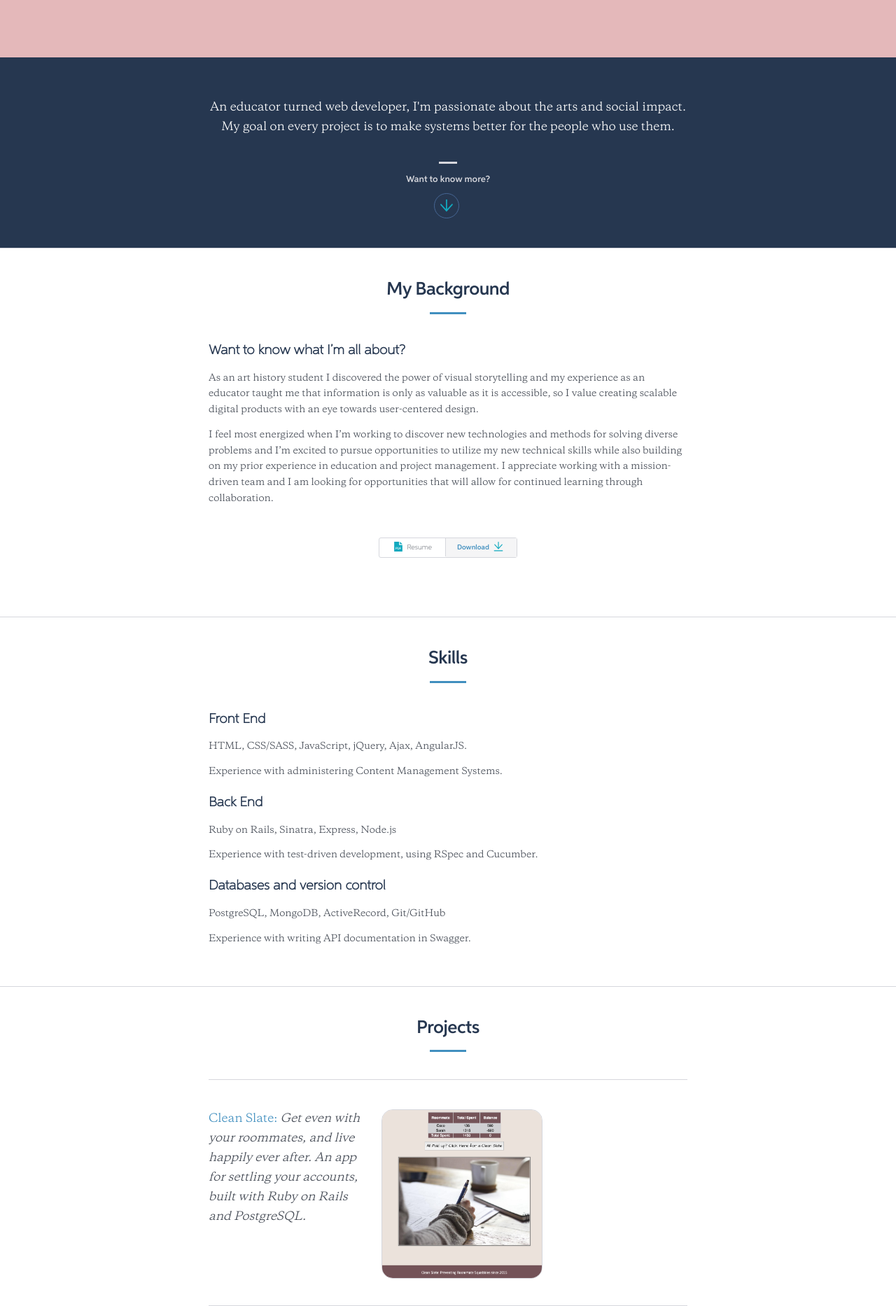
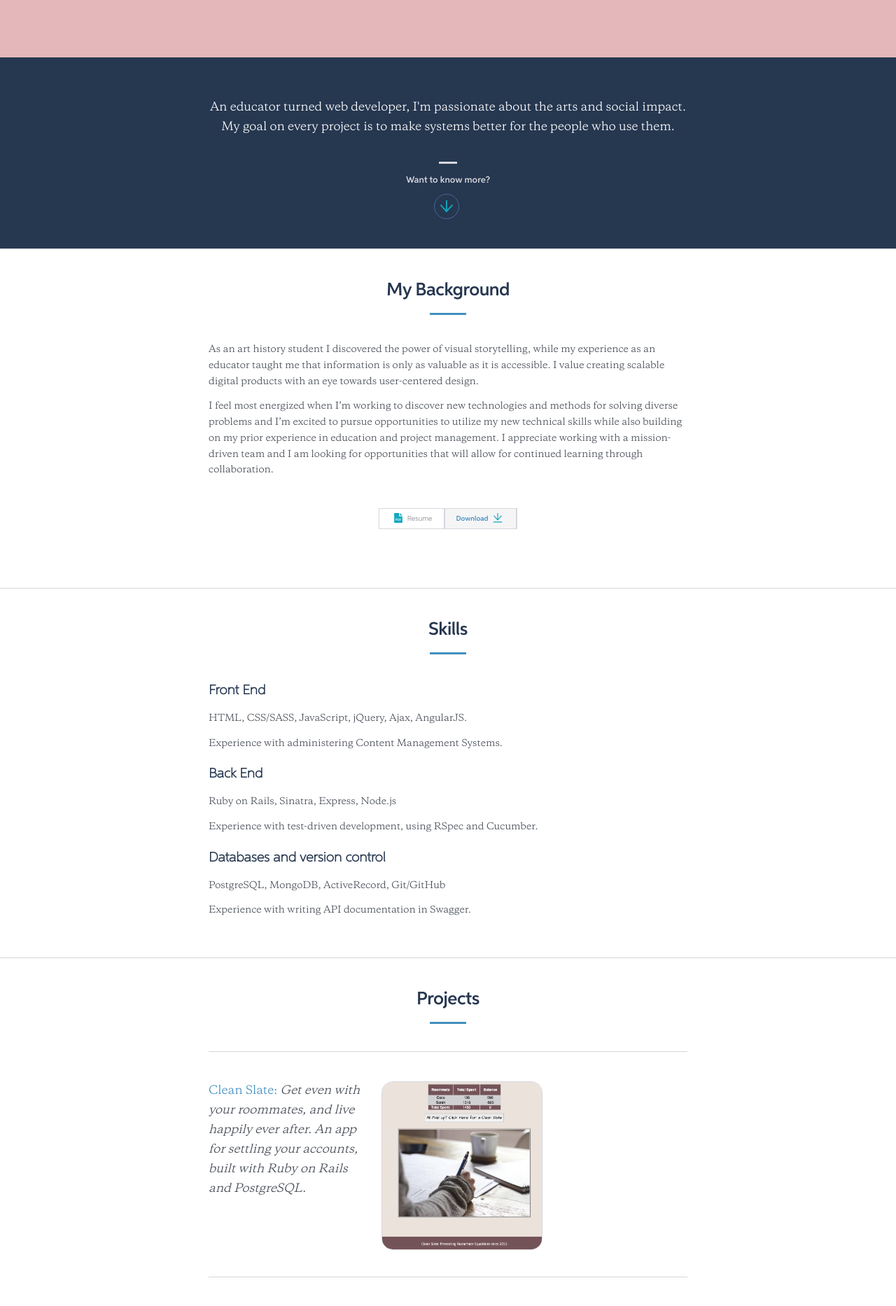
Before and after one commit to schersh/Portfolio-Page, a Jekyll site: the page built from index.html, in a window 1280 px wide. Shown: the part 458-2324 px from the top of the page at 70% size. Built offline with Jekyll 4.4.1, drawn with Linux system fonts in a browser that asks for light colours.

Commit message:
edit to background

```diff
--- a/_posts/2016-02-16-my-background.md
+++ b/_posts/2016-02-16-my-background.md
@@ -10,8 +10,6 @@ assets:
     link: /assets/images/Resume_SHersh.pdf
 ---
 
-### Want to know what I'm all about?
-
-As an art history student I discovered the power of visual storytelling and my experience as an educator taught me that information is only as valuable as it is accessible, so I value creating scalable digital products with an eye towards user-centered design.
+As an art history student I discovered the power of visual storytelling, while my experience as an educator taught me that information is only as valuable as it is accessible. I value creating scalable digital products with an eye towards user-centered design.
 
 I feel most energized when I'm working to discover new technologies and methods for solving diverse problems and I'm excited to pursue opportunities to utilize my new technical skills while also building on my prior experience in education and project management. I appreciate working with a mission-driven team and I am looking for opportunities that will allow for continued learning through collaboration.
--- a/assets/stylesheets/main.css
+++ b/assets/stylesheets/main.css
@@ -1682,8 +1682,8 @@ To make a group of buttons work together cooperatively (buttons are normally ant
   padding: 1.4em 2.4em 1.2em;
   -webkit-appearance: none;
   border: none;
-  border-radius: 3px;
-  line-height: 1;
+  border-radius: 0.1875em;
+  line-height: 1.1;
   color: #fff;
   background-color: #e4b8ba; }
   .button:hover {
@@ -1717,7 +1717,7 @@ To make a group of buttons work together cooperatively (buttons are normally ant
   border-color: #d6d7dd ;
   color: #418FBF ;
   background-color: #f5f5f6 ;
-  border-radius: 3px; }
+  border-radius: 0.1875em; }
   .button--secondary.c-theme-reverse, .c-theme-reverse .button--secondary {
     border-color: #476795 ; }
   .button--secondary.c-theme-wash, .c-theme-wash .button--secondary {
@@ -1771,22 +1771,24 @@ To make a group of buttons work together cooperatively (buttons are normally ant
 /* Submodules
 // -------------------------------------------------------------------------- */
 .button-group-item:first-child:not(.button--text) {
-  border-top-left-radius: 3px; }
+  border-top-left-radius: 0.1875em; }
 
 .button-group-item:last-child:not(.button--text) {
-  border-bottom-right-radius: 3px; }
+  border-bottom-right-radius: 0.1875em; }
 
 .button-label {
   font-size: 10px;
   font-size: 0.625rem;
   font-family: "aspira-thin", "Helvetica Neue", "Helvetica", "Roboto", "Arial", sans-serif;
-  padding: 0.8em 1.6em; }
+  padding: 0.8em 1.6em;
+  display: inline-block;
+  line-height: 1.1; }
 
 .button-box {
   border: 1px solid #d6d7dd;
   border-color: #d6d7dd ;
   display: inline-block;
-  border-radius: 3px;
+  border-radius: 0.1875em;
   font-size: 0;
   background-color: transparent !important; }
   .button-box.c-theme-reverse, .c-theme-reverse .button-box {
@@ -1803,12 +1805,18 @@ To make a group of buttons work together cooperatively (buttons are normally ant
     .button-box .button-label:last-child {
       border-right-width: 0; }
   .button-box .button {
+    display: block;
     border-radius: 0;
     border-top-width: 0;
     border-bottom-width: 0;
     border-left-width: 0; }
-    .button-box .button:last-child {
-      border-right-width: 0; }
+    @media (min-width: 30.01em) {
+      .button-box .button {
+        display: inline-block;
+        border-top-width: 0;
+        border-left-width: 1px; }
+        .button-box .button:first-child {
+          border-left-width: 0; } }
 
 /* --- Molecules ------------------------------------------------------------ */
 /* =============================================================================
```
Also changed, not shown: assets/stylesheets/components/_button.scss (+23 -24 lines).
